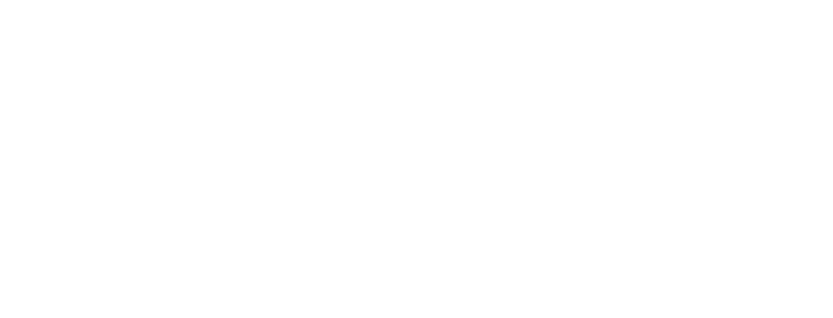
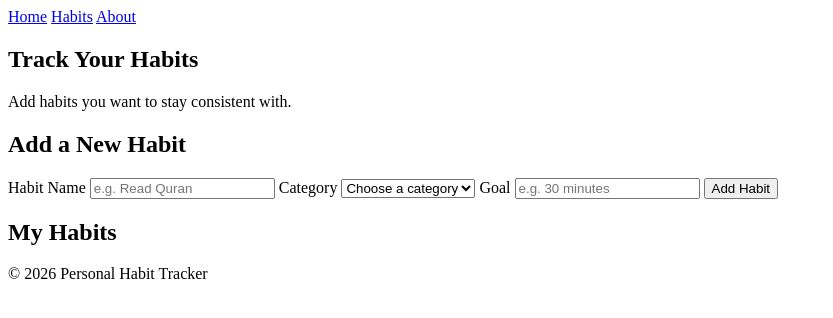
Before and after one commit to imaanally/Personal-Habit-Tracker, a plain HTML site: page habits.html in a window 1280 px wide. Shown: the whole page, without its empty margins (0-833 px from the left). Drawn offline with Linux system fonts and the light colour scheme.

Commit message:
Feat: Create semantic homepage structure and Add habit form and habit list structure

```diff
--- a/about.html
+++ b/about.html
@@ -1,9 +1,33 @@
 <!DOCTYPE html>
 <html lang="en">
 <head>
+    <meta charset="UTF-8">
+    <meta name="viewport" content="width=device-width, initial-scale=1.0">
     <title>Personal Habit Tracker</title>
+    <link rel="stylesheet" href="styles.css">
 </head>
 <body>
+    <header>
+    <nav>
+        <a href="index.html">Home</a>
+        <a href="habits.html">Habits</a>
+        <a href="about.html">About</a>
+    </nav>
+    </header>
 
+    <main>
+        <section>
+            <h1>Personal Habit Tracker</h1>
+            <p>Build better habits, stay consistent, and track your progress.</p>
+            <a href="habits.html">Start Tracking</a>
+        </section>
+    </main>
+
+      <footer>
+        <p>&copy; 2026 Personal Habit Tracker</p>
+    </footer>
+
+    </body>
+    <script src="code.js"></script>
 </body>
 </html>
--- a/habits.html
+++ b/habits.html
@@ -0,0 +1,63 @@
+<!DOCTYPE html>
+<html lang="en">
+<head>
+    <meta charset="UTF-8">
+    <meta name="viewport" content="width=device-width, initial-scale=1.0">
+    <title>Habits | Personal Habit Tracker</title>
+    <link rel="stylesheet" href="styles.css">
+</head>
+<body>
+
+    <header>
+        <nav>
+            <a href="index.html">Home</a>
+            <a href="habits.html">Habits</a>
+            <a href="about.html">About</a>
+        </nav>
+    </header>
+
+    <main>
+        <section>
+            <h1>Track Your Habits</h1>
+            <p>Add habits you want to stay consistent with.</p>
+        </section>
+
+        <section>
+            <h2>Add a New Habit</h2>
+
+            <form id="habitForm">
+                <label for="habitName">Habit Name</label>
+                <input type="text" id="habitName" placeholder="e.g. Read Quran">
+
+                <label for="habitCategory">Category</label>
+                <select id="habitCategory">
+                    <option value="">Choose a category</option>
+                    <option value="Quran">Quran</option>
+                    <option value="Study">Study</option>
+                    <option value="Fitness">Fitness</option>
+                    <option value="Health">Health</option>
+                    <option value="Personal">Personal</option>
+                </select>
+
+                <label for="habitGoal">Goal</label>
+                <input type="text" id="habitGoal" placeholder="e.g. 30 minutes">
+
+                <button type="submit">Add Habit</button>
+            </form>
+
+            <p id="formMessage"></p>
+        </section>
+
+        <section>
+            <h2>My Habits</h2>
+            <div id="habitList"></div>
+        </section>
+    </main>
+
+    <footer>
+        <p>&copy; 2026 Personal Habit Tracker</p>
+    </footer>
+
+    <script src="code.js"></script>
+</body>
+</html>
```
